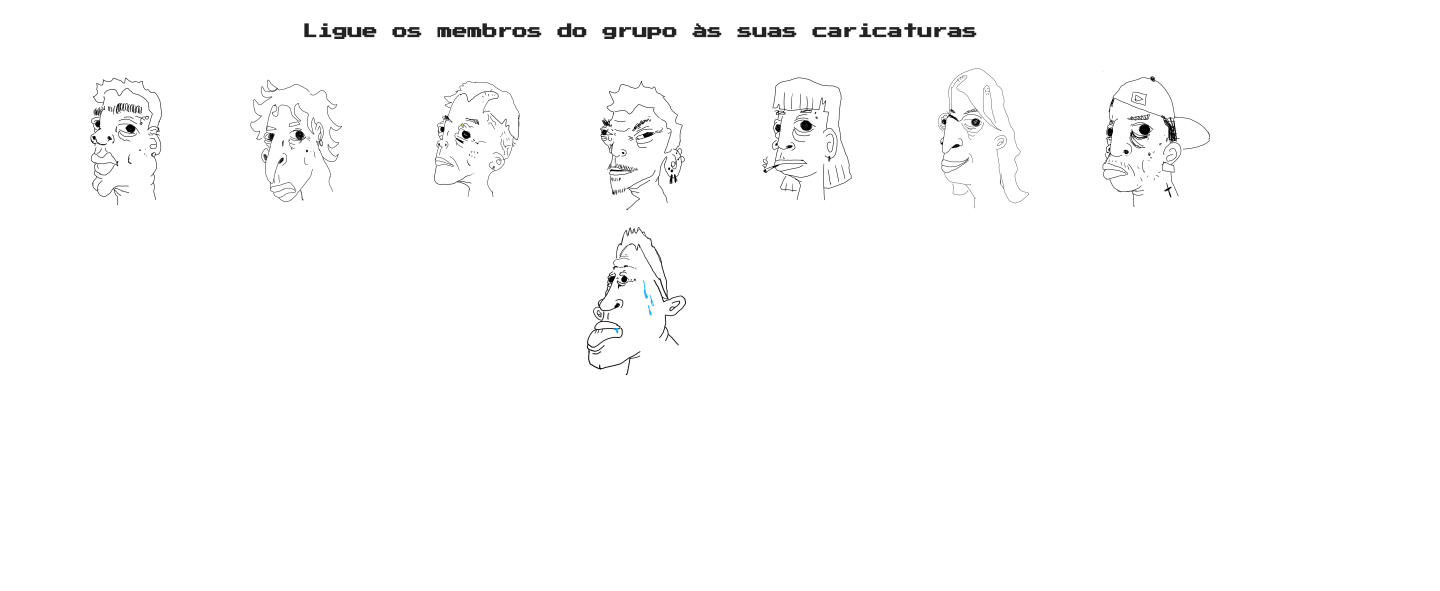
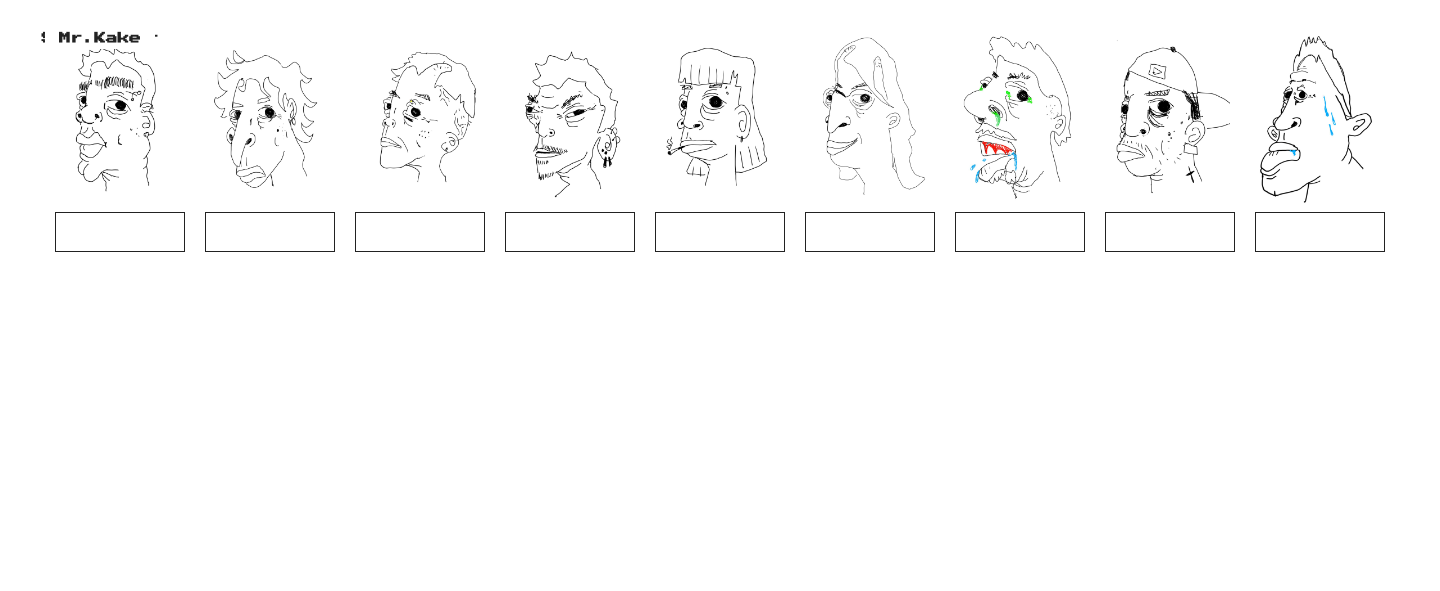
Before and after one commit to ulisses909/Quiz, a plain HTML site: page index.html in a window 1280 px wide. Shown: the part 209-800 px from the top of the page, 1440 px wide, since content can reach past the window. Drawn offline with Linux system fonts and the light colour scheme; a web font is replaced by a local one.

Commit message:
Add files via upload

```diff
--- a/index.html
+++ b/index.html
@@ -2,7 +2,7 @@
 <html lang="en">
   <head>
     <meta charset="UTF-8" />
-    <meta name="viewport" content="width=device-width, initial-scale=1.0" />
+    <meta name="viewport" content="width=device-width, initial-scale=1.0">
     <meta http-equiv="X-UA-Compatible" content="ie=edge" />
     <link rel="stylesheet" href="style.css" />
     <title>Quiz</title>
@@ -13,16 +13,28 @@
       <h1 class="quiz">QUIZ!</h1>
     </div>
     <div class="ligue">
-      <h2>Ligue os membros do grupo às suas caricaturas</h2>
-      <img src="strow.jpeg" />
-      <img src="dapfap.jpeg" />
-      <img src="gummi.jpeg" />
-      <img src="haha.jpeg" />
-      <img src="lara.jpeg" />
-      <img src="gui.jpeg" />
-      <img src="sink.jpeg" />
-      <img src="kake.jpeg" />
+      <h2>1- Arraste os nomes até suas respectivas caricaturas:</h2>
+      <div class="imagens">
+        <div class="imgbox"><img src="strow.jpeg" /><div class="linha"></div></div>
+        <div class="imgbox"><img src="dapfap.jpeg" /><div class="linha"></div></div>
+        <div class="imgbox"><img src="gummi.jpeg" /><div class="linha"></div></div>
+        <div class="imgbox"><img src="haha.jpeg" /><div class="linha"></div></div>
+        <div class="imgbox"><img src="lara.jpeg" /><div class="linha"></div></div>
+        <div class="imgbox"><img src="gui.jpeg" /><div class="linha"></div></div>
+        <div class="imgbox"><img src="bilu.jpeg" /><div class="linha"></div></div>
+        <div class="imgbox"><img src="sink.jpeg" /><div class="linha"></div></div>
+        <div class="imgbox"><img src="kake.jpeg" /><div class="linha"></div></div>
+        <div class="nome stromacker"><h3>Stromacker</h3></div>
+        <div class="nome dapfap"><h3>Dapfap</h3></div>
+        <div class="nome gummoso"><h3>Gummoso</h3></div>
+        <div class="nome noe"><h3>Noé</h></div>
+        <div class="nome lara"><h3>Lara</h3></div>
+        <div class="nome guicans"><h3>Guicans</h3></div>
+        <div class="nome bilu"><h3>Bilu</h3></div>
+        <div class="nome sink"><h3>Sink</h3></div>
+        <div class="nome mrkake"><h3>Mr.Kake</h3></div>
+      </div>
     </div>
-    <script src="script.js"></script>
   </body>
+  <script src="script.js"></script>
 </html>
--- a/script.js
+++ b/script.js
@@ -1,8 +1,23 @@
 "use strict";
 
 
-document.querySelector(".start").addEventListener
-('click', function() {
-    document.querySelector(".start").style.display = 'none';
-    console.log("GUMMI");
-})
+
+document
+  .querySelectorAll(".nome")
+  .forEach((nome) => nome.addEventListener("mousedown", mouseDown));
+
+function mouseDown(e) {
+  e.preventDefault();
+  this.addEventListener("mousemove", mouseMove);
+  this.addEventListener("mouseup", mouseUp);
+}
+
+function mouseMove(e) {
+  e.preventDefault();
+  this.style.left = e.clientX - 25 + "px";
+  this.style.top = e.clientY - 5 + "px";
+}
+
+function mouseUp(e) {
+  this.removeEventListener("mousemove", mouseMove);
+}
--- a/style.css
+++ b/style.css
@@ -5,11 +5,13 @@
   margin: 0;
   padding: 0;
   box-sizing: inherit;
+  justify-items: center;
 }
 
 html {
   font-size: 62.5%;
   box-sizing: border-box;
+  min-width: 1440px;
 }
 
 body {
@@ -23,31 +25,55 @@ body {
 
 /* LAYOUT */
 img {
-  height: 160px;
+  height: 180px;
+  margin-bottom: 5px;
 }
 
 .logo {
   text-align: center;
-  margin-top: 30px;
+  margin-top: 20px;
+  font-size: 45px;
 }
 
 .jiggers {
-
-  font-size: 50px;
+  font-size: 0.8em;
   font-family: "DM Serif Text";
   margin-bottom: 0.3em;
 }
 
 .quiz {
   font-family: "Press Start 2P", sans-serif;
-  font-size: 80px;
+  font-size: 1.5em;
 }
 
 .ligue {
   margin-top: 50px;
   text-align: center;
+  justify-items: center;
 }
 
 .ligue h2 {
-  margin-bottom: 20px;
+  margin-bottom: 30px;
 }
+
+.imagens {
+  display: flex;
+}
+
+.imgbox {
+  width: 150px;
+  justify-items: center;
+}
+
+.linha {
+  border: 1px solid #222;
+  width: 130px;
+  height: 40px;
+}
+
+.nome {
+  background-color: white;
+  width: 11em;
+  padding: 0.5em;
+  position: absolute;
+}
```
